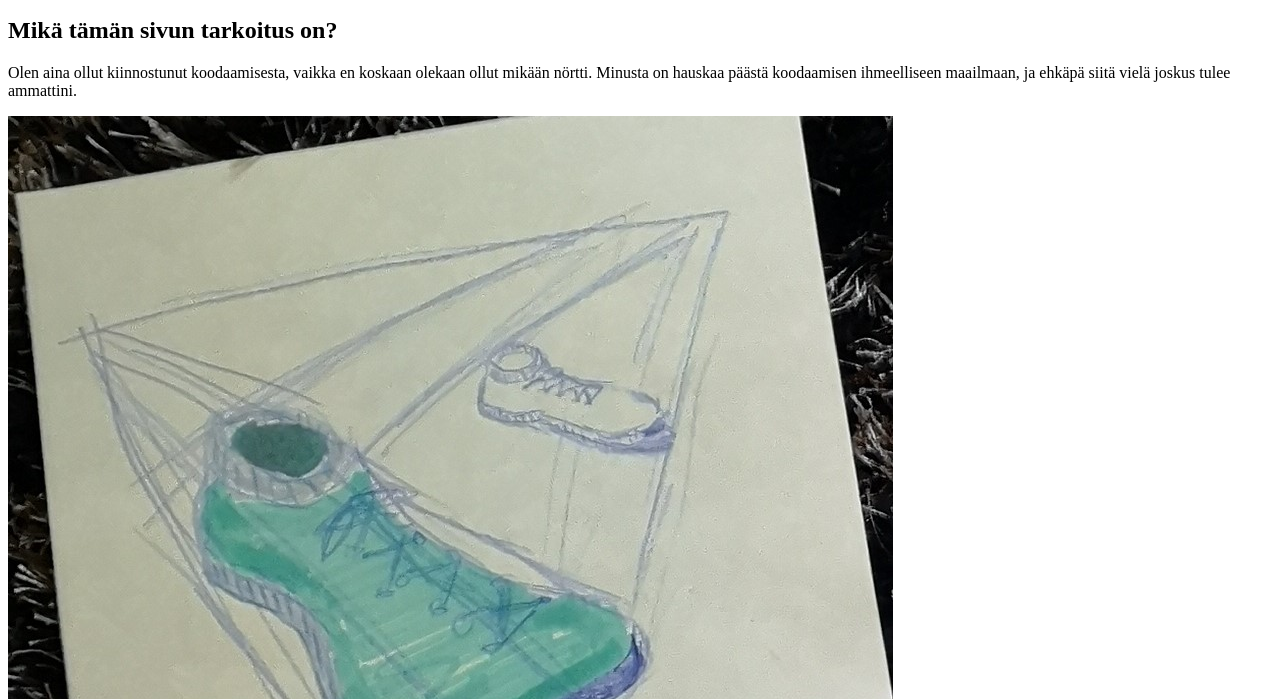
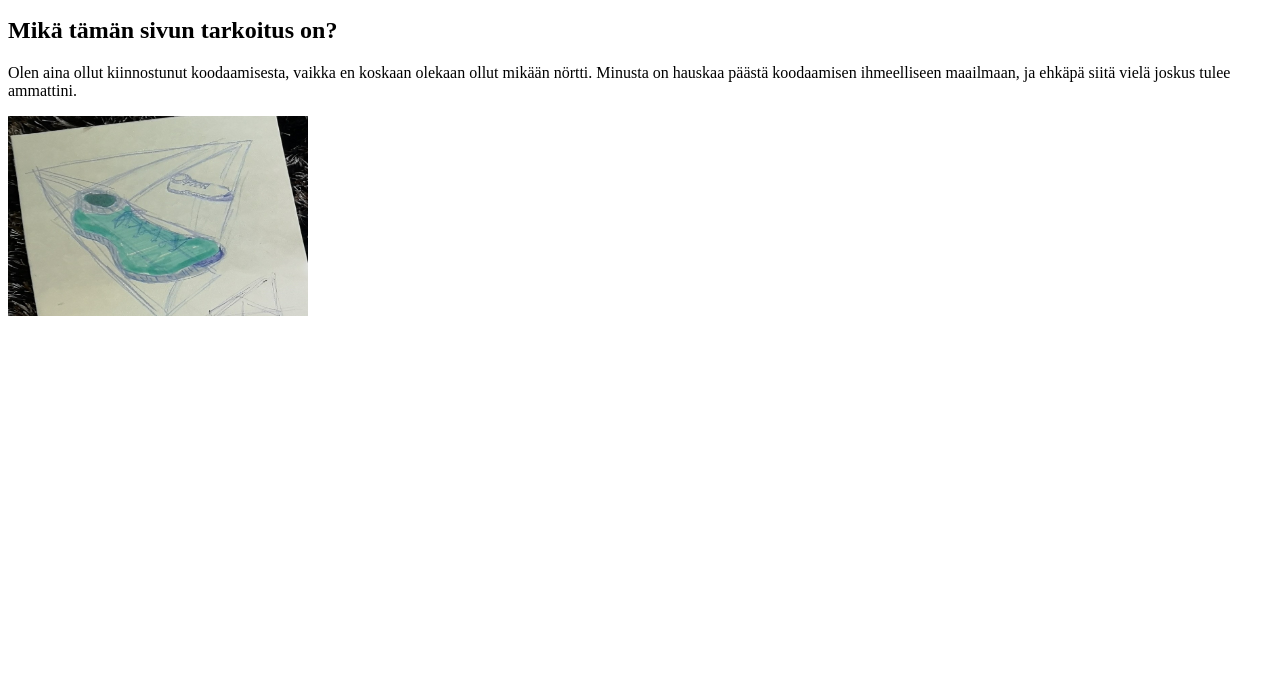
Before and after one commit to sisupussi/sisupussi.github.io, a plain HTML site: page index.html in a window 1280 px wide. Shown: the part 101-800 px from the top of the page. Drawn offline with Linux system fonts and the light colour scheme.

Commit message:
Update index.html

```diff
--- a/index.html
+++ b/index.html
@@ -10,6 +10,6 @@
     <p>Tämä on ensimmäinen testisivuni GitHub Pagesilla. Tavoitteenani on oppia koodausta ja hakukoneoptimointia.</p>
     <h2>Mikä tämän sivun tarkoitus on?</h2>
     <p>Olen aina ollut kiinnostunut koodaamisesta, vaikka en koskaan olekaan ollut mikään nörtti. Minusta on hauskaa päästä koodaamisen ihmeelliseen maailmaan, ja ehkäpä siitä vielä joskus tulee ammattini.</p>
-<img src="kenkä.jpg" alt="Piirtämäni kenkä perspektiivissä">
+<img src="kenkä.jpg" alt="Piirtämäni kenkä perspektiivissä" width="300" height="200">
 </body>
 </html>
```
